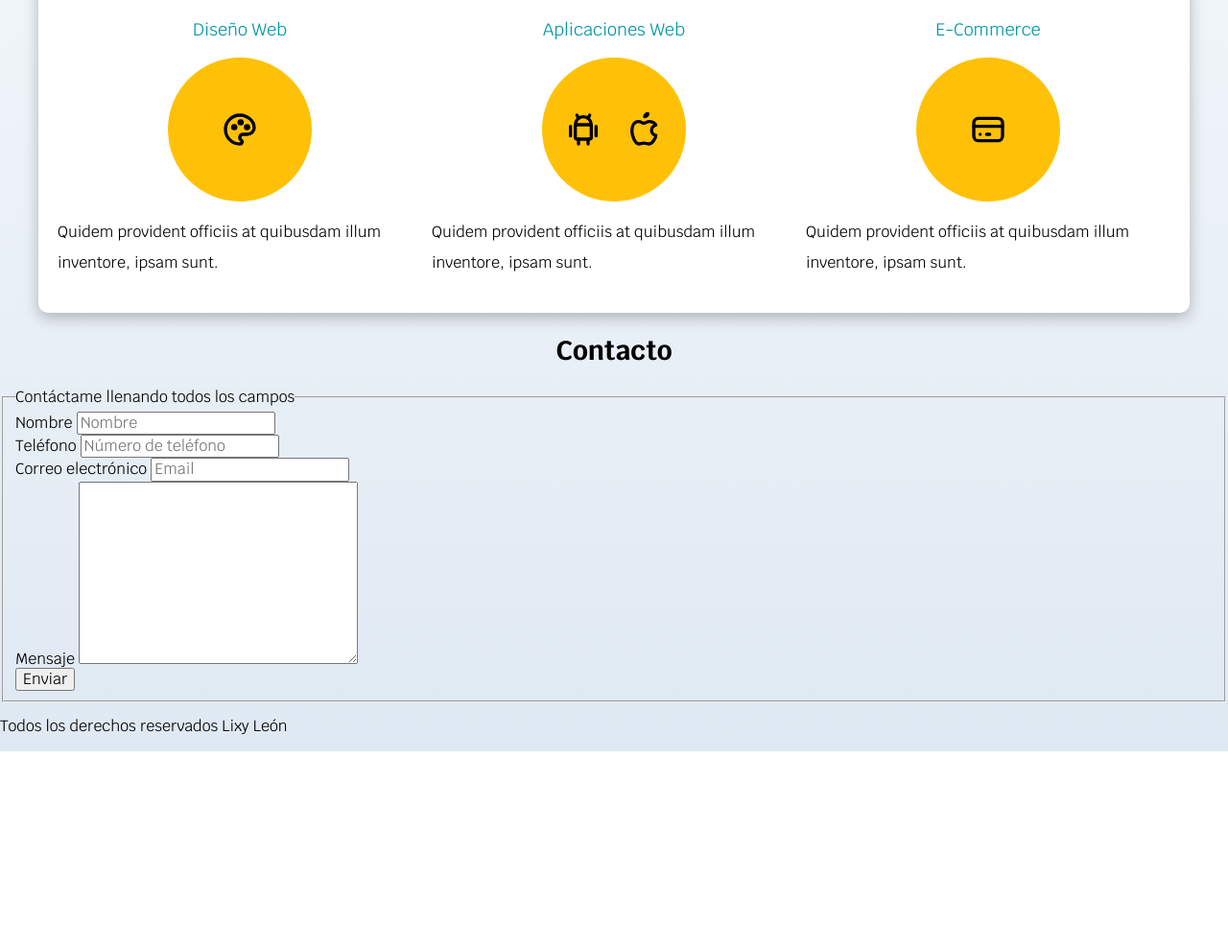
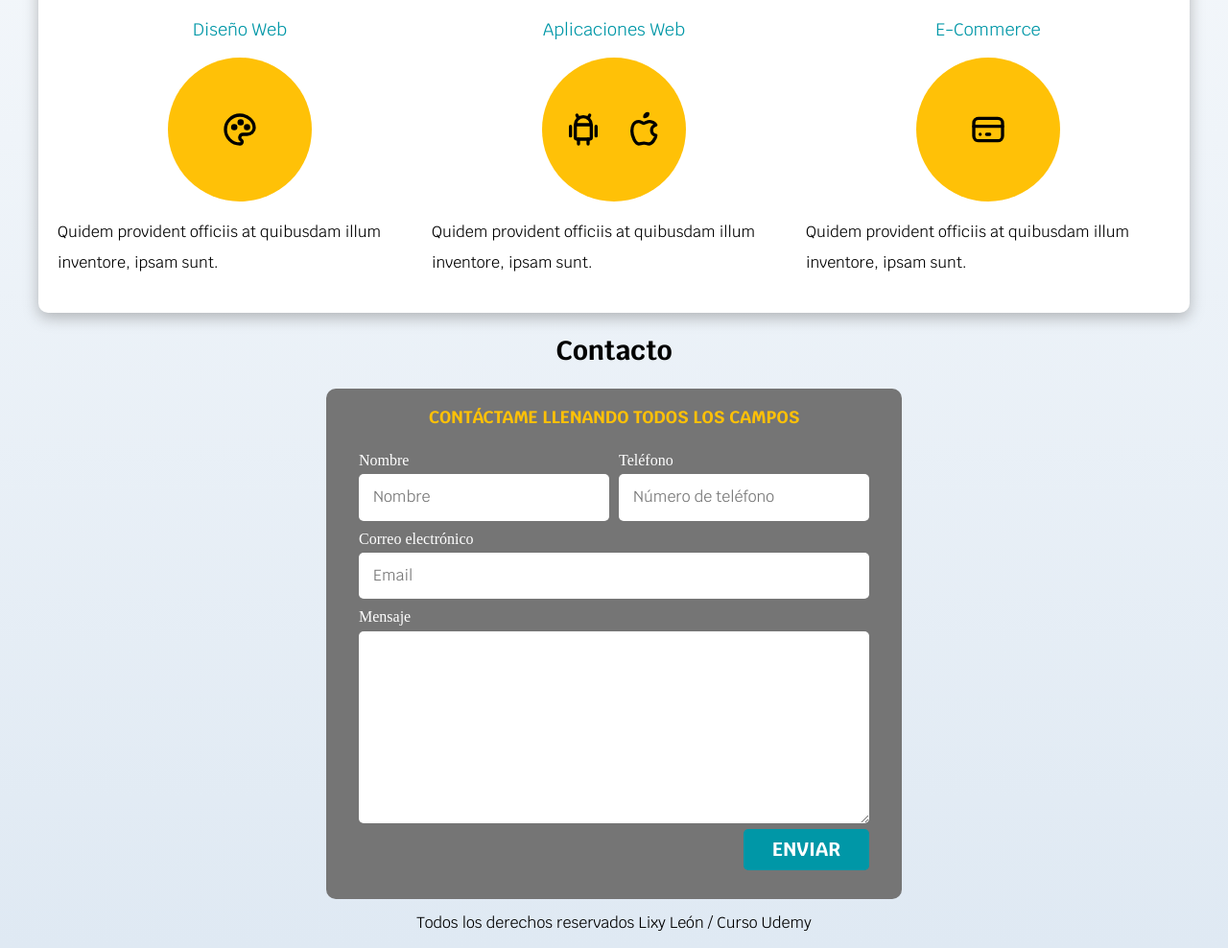
Before and after one commit to lixyleon/sitio_freelancer_curso, a plain HTML site: page index.html in a window 1280 px wide. Shown: the part 703-1691 px from the top of the page at 96% size. Before the commit the page ends 1486 px from the top, so only its background shows below. Drawn offline with Linux system fonts and the light colour scheme.

Commit message:
Seccion contacto Culminar estilos del formulario para que el cliente pueda establecer contacto. Culminar estilo del footer. Personalizar scroll.

```diff
--- a/css/styles.css
+++ b/css/styles.css
@@ -4,32 +4,56 @@
     --primario: #ffc107;
     --secundario: #0097a7;
     --gris: #757575;
-    --grisClaro:#DFE9F3;
+    --grisClaro: #DFE9F3;
 }
+
 /* globales */
 html {
     font-size: 62.5%;
     /* medida para facilitar el uso del rem, logrando que 1 rem = 10px*/
     box-sizing: border-box;
+    scroll-snap-type: y mandatory;
 }
 
-*, *:before, *:after {
+*,
+*:before,
+*:after {
     box-sizing: inherit;
 }
+.servicios,
+.navegacion-principal,
+.formulario{
+    scroll-snap-align: center;
+    scroll-snap-stop: always;
+}
+
+ /* Formato del scroll no es visible en todos los navegadores*/
+ ::-webkit-scrollbar{
+    width: 10px;
+}
+
+::-webkit-scrollbar-thumb{
+    background-color:var(--primario);
+    border-radius: 4rem;
+}
+
+
 body {
     font-size: 16px;
     /* medida para facilitar el uso del rem, logrando que 1 rem = 10px*/
     font-family: "Krub", sans-serif;
-    background-image: linear-gradient(to top,var(--grisClaro) 0%, var(--blanco) 100%); /* fondo degradado*/
+    background-image: linear-gradient(to top, var(--grisClaro) 0%, var(--blanco) 100%);
+    /* fondo degradado*/
 }
 
 .contenedor {
     max-width: 120rem;
     margin: 0 auto;
 }
-.boton{
+
+.boton {
     background-color: var(--secundario);
-    color:var(--blanco);
+    color: var(--blanco);
     padding: 1rem 3rem;
     margin-top: 3rem;
     font-size: 2rem;
@@ -39,37 +63,74 @@ body {
     border-radius: 0.5rem;
     width: 90%;
     text-align: center;
+    border: none;
 }
+
+.boton:hover {
+    cursor: pointer;
+    background-color: var(--primario);
+    color: var(--oscuro);
+}
+
 @media (min-width: 768px) {
     .boton {
         width: auto;
+
     }
 }
-.sombra{
-    -webkit-box-shadow: 0px 5px 15px 0px rgba(112,112,112,0.48);
-    -moz-box-shadow: 0px 5px 15px 0px rgba(112,112,112,0.48);
-    box-shadow: 0px 5px 15px 0px rgba(112,112,112,0.48);
+
+.sombra {
+    -webkit-box-shadow: 0px 5px 15px 0px rgba(112, 112, 112, 0.48);
+    -moz-box-shadow: 0px 5px 15px 0px rgba(112, 112, 112, 0.48);
+    box-shadow: 0px 5px 15px 0px rgba(112, 112, 112, 0.48);
     background-color: var(--blanco);
     padding: 2rem;
     border-radius: 1rem;
 }
+
+/* utilidades*/
+.w-sm-100 {
+    width: 100%;
+}
+
+@media (min-width: 768px) {
+    .w-sm-100 {
+        width: auto;
+    }
+}
+
+.alinear-derecha {
+    justify-content: flex-end;
+}
+
+.flex {
+    display: flex;
+}
+
 /* tipografia */
-h1{
+h1 {
     font-size: 3.8rem;
 }
-h2{
+
+h2 {
     font-size: 2.8rem;
 }
-h3{
+
+h3 {
     font-size: 1.8rem;
 }
-h1, h2, h3 {
+
+h1,
+h2,
+h3 {
     text-align: center;
 }
+
 /* titulos */
 .titulo span {
     font-size: 2rem;
 }
+
 /* navegacion principal*/
 .nav-bg {
     background-color: var(--secundario);
@@ -79,6 +140,7 @@ h1, h2, h3 {
     display: flex;
     flex-direction: column;
 }
+
 /* 480 para telefono - 768 tablet 1140 laptop*/
 @media (min-width: 768px) {
     .navegacion-principal {
@@ -86,6 +148,7 @@ h1, h2, h3 {
         justify-content: space-between;
     }
 }
+
 .navegacion-principal a {
     color: var(--blanco);
     display: block;
@@ -95,12 +158,14 @@ h1, h2, h3 {
     font-weight: bold;
     padding: 1rem;
 }
+
 .navegacion-principal a:hover {
     background-color: var(--primario);
     color: var(--oscuro);
 }
+
 /* Hero */
-.hero{
+.hero {
     background-image: url(../img/hero.jpg);
     background-repeat: no-repeat;
     background-size: cover;
@@ -108,29 +173,35 @@ h1, h2, h3 {
     position: relative;
     margin-bottom: 2rem;
 }
-.contenido-hero{
+
+.contenido-hero {
     position: absolute;
     width: 100%;
     height: 100%;
     /* background-color: rgba(0,0,0,0.6); forma anterior*/
-  background-color: rgb(0 0 0 / 60%); /* sintaxis nueva */
+    background-color: rgb(0 0 0 / 60%);
+    /* sintaxis nueva */
     display: flex;
     flex-direction: column;
     align-items: center;
     justify-content: center;
 }
-.contenido-hero h2, .contenido-hero p{
-    color:var(--blanco);
+
+.contenido-hero h2,
+.contenido-hero p {
+    color: var(--blanco);
 }
-.contenido-hero .ubicacion{
+
+.contenido-hero .ubicacion {
     display: flex;
     align-items: flex-end;
 
 }
 
 /* Servicios*/
-@media(min-width:768px){
-    .servicios{
+
+@media(min-width:768px) {
+    .servicios {
         display: grid;
         /* grid-template-columns: 300px 300px;
         grid-row: 200px 800px;
@@ -140,20 +211,24 @@ h1, h2, h3 {
     }
 }
 
-.servicio{
+.servicio {
     display: flex;
     flex-direction: column;
     align-items: center;
 }
-.servicio h3{
+
+.servicio h3 {
     color: var(--secundario);
     font-weight: normal;
     align-items: center;
 }
-.servicio p{
-    line-height: 2; /* interlineado del parrafo*/
+
+.servicio p {
+    line-height: 2;
+    /* interlineado del parrafo*/
 }
-.servicio .iconos{
+
+.servicio .iconos {
     height: 15rem;
     width: 15rem;
     background-color: var(--primario);
@@ -162,3 +237,67 @@ h1, h2, h3 {
     justify-content: space-evenly;
     align-items: center;
 }
+
+/* contacto*/
+.formulario {
+    background-color: var(--gris);
+    width: min(60rem, 100%);
+    /* utiliza el valor mas pequeño*/
+    margin: 0 auto;
+    padding: 2rem;
+    border-radius: 1rem;
+}
+
+.formulario fieldset {
+    border: none;
+}
+
+.formulario legend {
+    text-align: center;
+    font-size: 1.8rem;
+    text-transform: uppercase;
+    font-weight: 700;
+    margin-bottom: 2rem;
+    color: var(--primario);
+}
+
+@media (min-width: 768px) {
+    .contenedor-campos {
+        display: grid;
+        grid-template-columns: repeat(2, 1fr);
+        grid-template-rows: auto auto 20rem;
+        column-gap: 1rem;
+    }
+
+    .campos:nth-child(3),
+    .campos:nth-child(4) {
+        grid-column: 1 / 3;
+    }
+}
+
+.campos {
+    margin-bottom: 1rem;
+}
+
+.campos label {
+    color: var(--blanco);
+    font-family: bold;
+    margin-bottom: 0.5rem;
+    display: block;
+}
+
+.campos textarea {
+    height: 20rem;
+
+}
+
+.input-text {
+    width: 100%;
+    border: none;
+    padding: 1.5rem;
+    border-radius: 0.5rem;
+}
+
+.footer{
+    text-align: center;
+}
--- a/index.html
+++ b/index.html
@@ -108,43 +108,40 @@
         <p> Quidem provident officiis at quibusdam illum inventore, ipsam sunt.</p>
       </section>
     </div> <!-- .servicios-->
+    <section>
   </main>
-  <section>
-    <h2>Contacto</h2>
-    <form action="#">
-      <fieldset>
+  <h2>Contacto</h2>
+  <form action="#" class="formulario">
+    <fieldset>
+      <legend>Contáctame llenando todos los campos</legend>
+      <div class="contenedor-campos">
+        <div class="campos">
+          <label for="">Nombre</label>
+          <input class="input-text" type="text" name="nombre" id="" placeholder="Nombre">
+        </div>
+        <div class="campos">
+          <label for="">Teléfono</label>
+          <input class="input-text" type="tel" name="telefono" id="" placeholder="Número de teléfono">
+        </div>
+        <div class="campos">
+          <label for="">Correo electrónico</label>
+          <input class="input-text" type="email" name="email" id="" placeholder="Email">
+        </div>
+        <div class="campos">
+          <label for="">Mensaje</label>
+          <textarea class="input-text" name="" id="mensaje" cols="30" rows="10"></textarea>
+        </div>
+      </div> <!-- .contenedor-campos-->
+      <div class="alinear-derecha flex">
+        <input class="boton w-sm-100" type="submit" value="Enviar">
+      </div>
 
-        <legend>Contáctame llenando todos los campos</legend>
-        <div>
-          <label for="">Nombre</label>
-          <input type="text" name="" id="" placeholder="Nombre">
-        </div>
-        <div>
-          <label for="">Teléfono</label>
-          <input type="tel" name="" id="" placeholder="Número de teléfono">
-        </div>
-        <div>
-          <label for="">Correo electrónico</label>
-          <input type="email" name="" id="" placeholder="Email">
-        </div>
-        <div>
-          <label for="">Mensaje</label>
-          <textarea name="" id="" cols="30" rows="10"></textarea>
-        </div>
-        <div>
-          <input type="submit" value="Enviar">
-        </div>
-      </fieldset>
-
-
-    </form>
+    </fieldset>
+  </form>
   </section>
-  <footer>
-    <p>Todos los derechos reservados Lixy León</p>
+  <footer class="footer">
+    <p>Todos los derechos reservados Lixy León / Curso Udemy</p>
   </footer>
-
-
-
 </body>
 
 </html>
```
Lines whose indentation alone changed are shown as unchanged.
